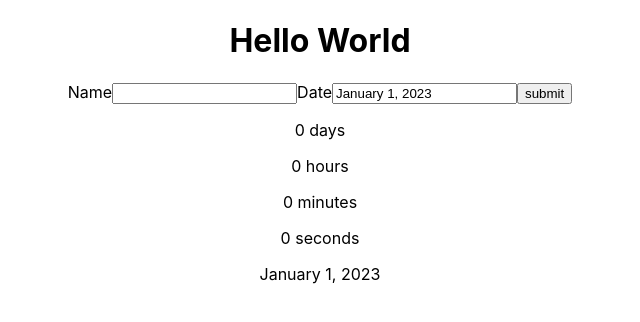
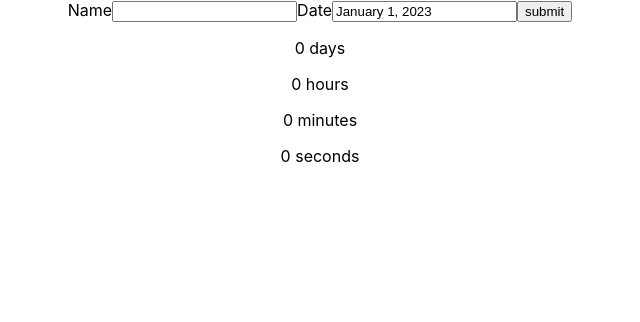
Before and after one commit to kevinszn23/countdown-timer, a React (Create React App) app in the folder countdown/: page / in a window 1280 px wide. Shown: the top 322 px of the page, without its empty margins (320-960 px from the left). Built offline with nearby package versions, Linux system fonts and the light colour scheme.

Commit message:
timer working

```diff
--- a/countdown/src/App.js
+++ b/countdown/src/App.js
@@ -4,7 +4,6 @@ import Form from './components/Form';
 function App() {
   return (
     <div className="App">
-      <h1>Hello World</h1>
       <Form />
     </div>
   );
--- a/countdown/src/components/Form.js
+++ b/countdown/src/components/Form.js
@@ -79,7 +79,7 @@ export default function Form(props) {
           <p>{hours} hours</p>
           <p>{minutes} minutes</p>
           <p>{seconds} seconds</p>
-          <p>{date}</p>
+          <p>{name === "" ? name : `Until ${name}`}</p>
         </div>
       </form>
     </div>
```
